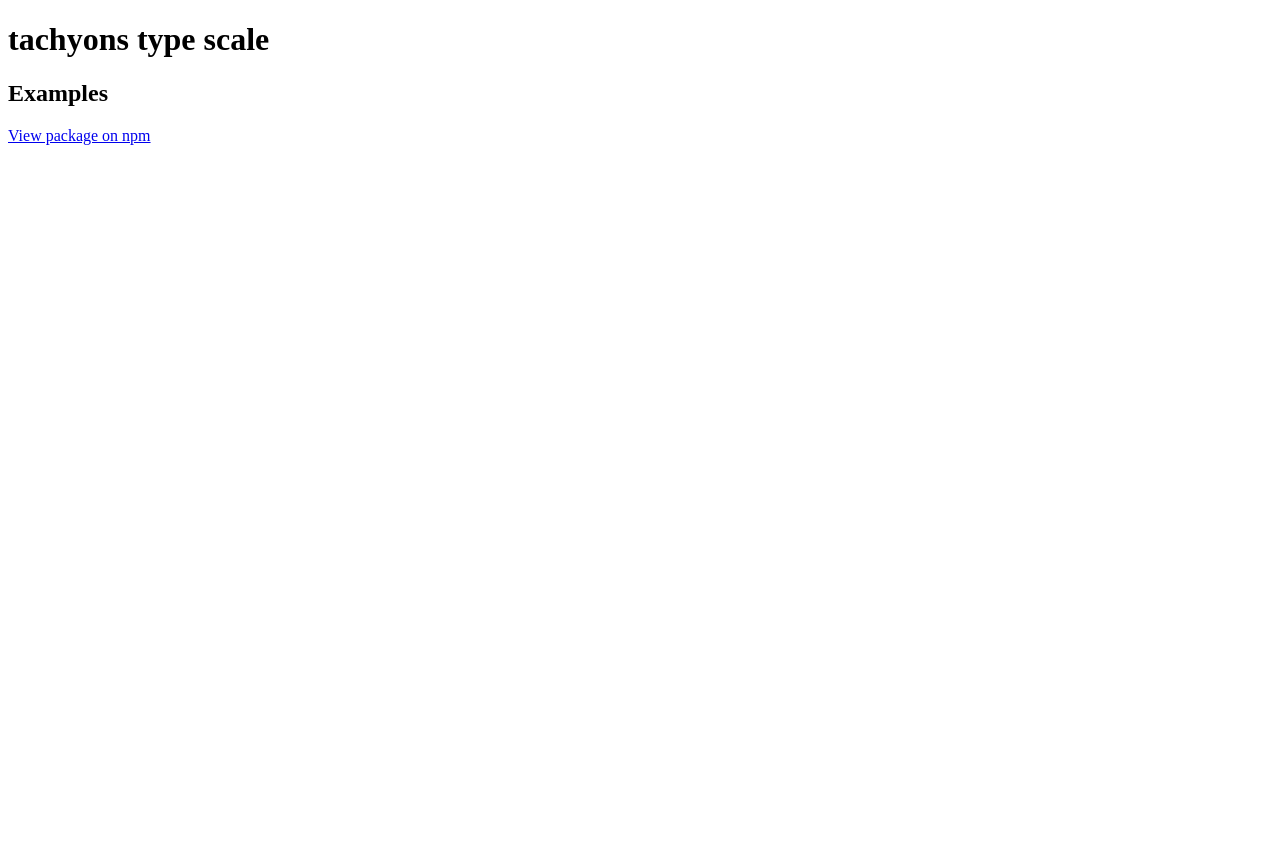
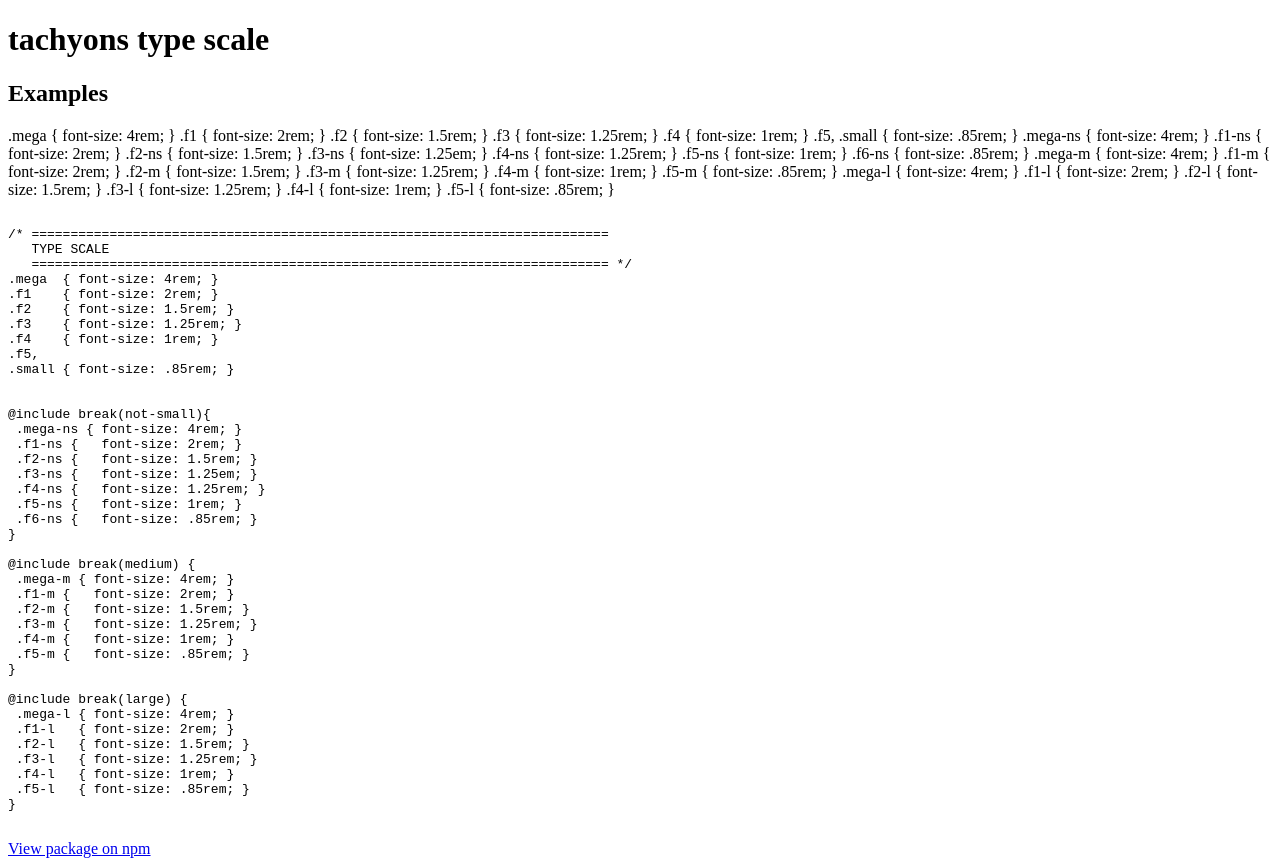
Before and after one commit to tachyons-css/tachyons-type-scale, a website: page index.html in a window 1280 px wide. Before the commit the page ends 800 px from the top, so only its background shows below. Drawn offline with Linux system fonts and the light colour scheme.

Commit message:
Automatically adds code example and base for visual docs

```diff
--- a/index.html
+++ b/index.html
@@ -13,6 +13,76 @@
   <body>
     <h1>tachyons type scale</h1>
     <h2>Examples</h2>
+
+.mega  { font-size: 4rem; }
+.f1    { font-size: 2rem; }
+.f2    { font-size: 1.5rem; }
+.f3    { font-size: 1.25rem; }
+.f4    { font-size: 1rem; }
+.f5,
+.small { font-size: .85rem; }
+ .mega-ns { font-size: 4rem; }
+ .f1-ns {   font-size: 2rem; }
+ .f2-ns {   font-size: 1.5rem; }
+ .f3-ns {   font-size: 1.25em; }
+ .f4-ns {   font-size: 1.25rem; }
+ .f5-ns {   font-size: 1rem; }
+ .f6-ns {   font-size: .85rem; }
+ .mega-m { font-size: 4rem; }
+ .f1-m {   font-size: 2rem; }
+ .f2-m {   font-size: 1.5rem; }
+ .f3-m {   font-size: 1.25rem; }
+ .f4-m {   font-size: 1rem; }
+ .f5-m {   font-size: .85rem; }
+ .mega-l { font-size: 4rem; }
+ .f1-l   { font-size: 2rem; }
+ .f2-l   { font-size: 1.5rem; }
+ .f3-l   { font-size: 1.25rem; }
+ .f4-l   { font-size: 1rem; }
+ .f5-l   { font-size: .85rem; }
+    <pre>
+<code>
+/* ==========================================================================
+   TYPE SCALE
+   ========================================================================== */
+.mega  { font-size: 4rem; }
+.f1    { font-size: 2rem; }
+.f2    { font-size: 1.5rem; }
+.f3    { font-size: 1.25rem; }
+.f4    { font-size: 1rem; }
+.f5,
+.small { font-size: .85rem; }
+
+
+@include break(not-small){
+ .mega-ns { font-size: 4rem; }
+ .f1-ns {   font-size: 2rem; }
+ .f2-ns {   font-size: 1.5rem; }
+ .f3-ns {   font-size: 1.25em; }
+ .f4-ns {   font-size: 1.25rem; }
+ .f5-ns {   font-size: 1rem; }
+ .f6-ns {   font-size: .85rem; }
+}
+
+@include break(medium) {
+ .mega-m { font-size: 4rem; }
+ .f1-m {   font-size: 2rem; }
+ .f2-m {   font-size: 1.5rem; }
+ .f3-m {   font-size: 1.25rem; }
+ .f4-m {   font-size: 1rem; }
+ .f5-m {   font-size: .85rem; }
+}
+
+@include break(large) {
+ .mega-l { font-size: 4rem; }
+ .f1-l   { font-size: 2rem; }
+ .f2-l   { font-size: 1.5rem; }
+ .f3-l   { font-size: 1.25rem; }
+ .f4-l   { font-size: 1rem; }
+ .f5-l   { font-size: .85rem; }
+}
+</code>
+</pre>
     <a href="http://npmjs.org/package/tachyons-type-scale" title="tachyons-type-scale">View package on npm</a>
   </body>
 </html>
```
